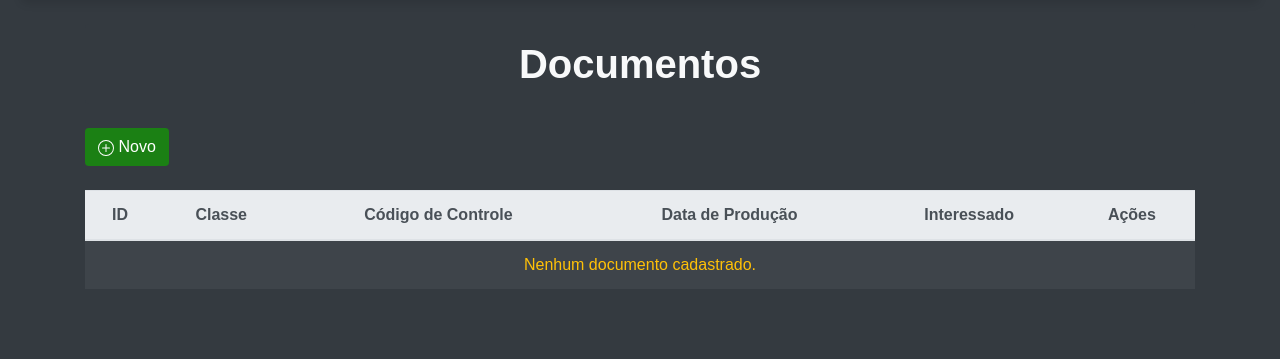
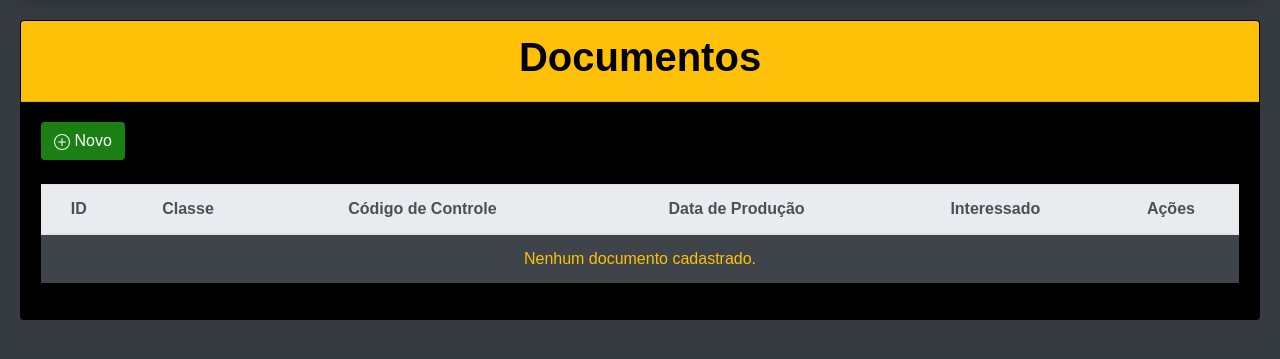
Before and after one commit to proj-int-univesp/arq_cmg, a Django app: page /arq-app/documentos/ in a window 1280 px wide. Shown: the part 78-437 px from the top of the page. Run offline with Django 5.2, Linux system fonts and the light colour scheme; the visitor is signed in with stand-in values (Sample User, id 1); data that the repository does not hold is empty; some libraries are stand-ins or nearby versions.

Commit message:
Atualização de templates para melhorar a navegação e visualização dos documentos.

```diff
--- a/arq_app/templates/arq_app/documento_detalhes.html
+++ b/arq_app/templates/arq_app/documento_detalhes.html
@@ -4,9 +4,9 @@
 
 <div class="row">
 <div class="col-md-8 mx-auto mb-8">
-    <div class="card bg-secondary text-white">
+    <div class="card bg-blk text-white">
         <div class="card-header bg-dtl">
-            <h4><strong>Documento nº {{documento.id}}</strong></h4>
+            <h1>Documento nº {{documento.id}}</h1>
         </div>
         <div class="card-body">
             <p><strong>Série Documental:</strong> {{documento.serie_documental}}</p>
--- a/arq_app/templates/arq_app/documentos.html
+++ b/arq_app/templates/arq_app/documentos.html
@@ -1,9 +1,13 @@
 {% extends "base.html" %}
 {% block title %}Documentos{% endblock %}
 {% block content %}
-<div class="container mt-4">
-    <h1 class="mb-4 text-light bg-dark p-3 rounded text-center">Documentos</h1>
-
+<div class="row">
+<div class="col-md-12 mx-auto mb-12">
+    <div class="card bg-blk text-white">
+        <div class="card-header bg-warning txt-blk">
+            <h1>Documentos</h1>
+        </div>
+        <div class="card-body">
             {% if messages %}
                 {% for message in messages %}
                     <div class="alert alert-dark">{{ message }}
@@ -39,7 +43,7 @@
                             <td>{{ documento.id }}</td>
                             <td>{{ documento.serie_documental.codigo }}</td>
                             <td>{{ documento.codigo_controle }}</td>
-                    <td>{{ documento.data_producao }}</td>
+                            <td>{{ documento.data_producao|date:"d/m/Y" }}</td>
                             <td>{{ documento.interessado.nome }}</td>
                             <td>
                                 <a href="{% url 'detalhes_documento' documento.pk %}" class="btn btn-sm dtl-btn">
@@ -68,4 +72,7 @@
                 </table>
             </div>
         </div>
+    </div>
+</div>
+</div>
 {% endblock %}
```
Also changed, not shown: arq_app/templates/arq_app/documento_editar.html (+9 -3 lines), arq_app/templates/arq_app/documento_excluir.html (+8 -3 lines), arq_app/templates/arq_app/documento_novo.html (+9 -3 lines). Lines whose indentation alone changed are shown as unchanged.
